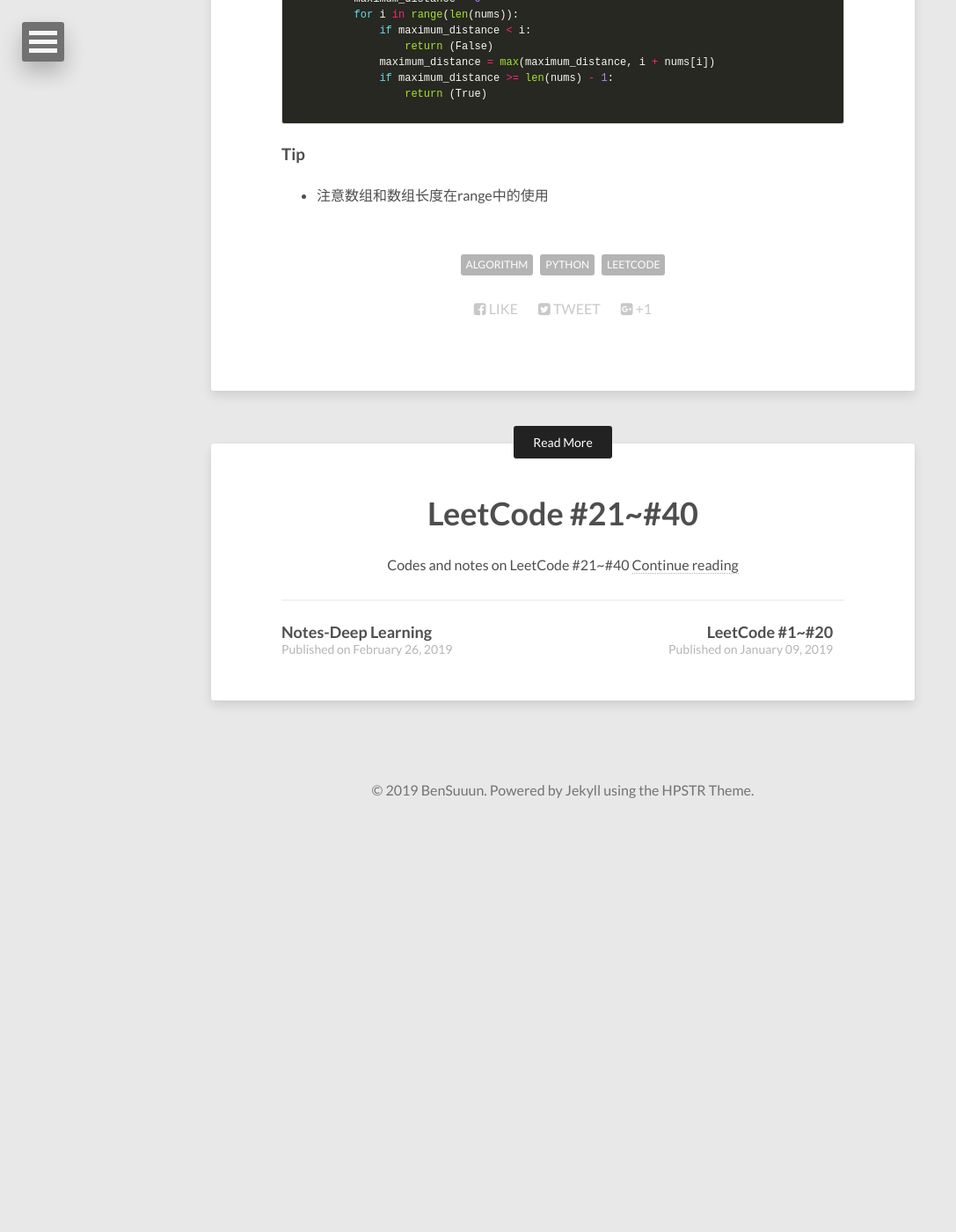
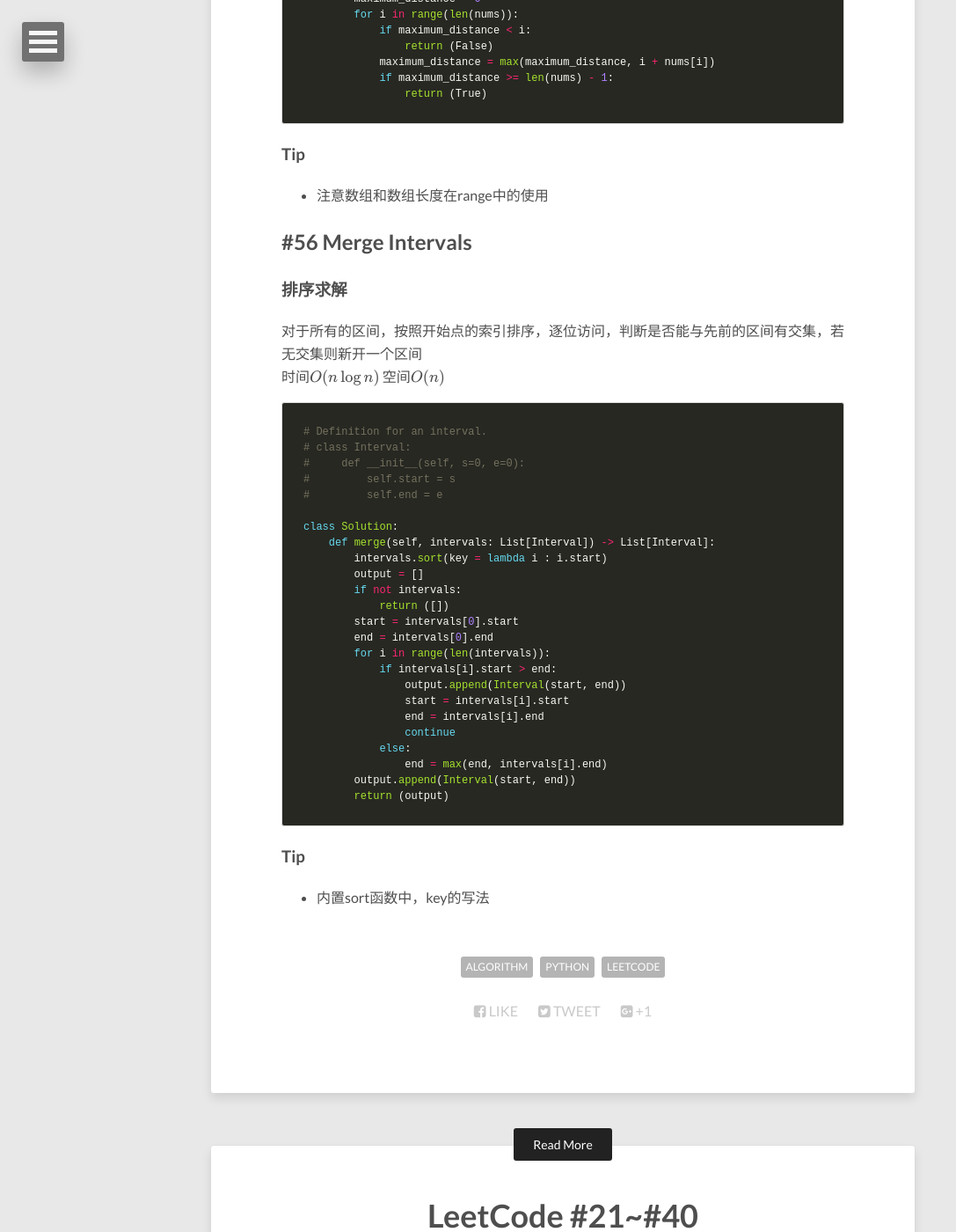
Before and after one commit to Wangbin-Sun/wangbin-sun.github.io, a Jekyll site: the page built from _posts/2019-03-29-leetcode-41-to-60.md, in a window 1280 px wide and 1400 px high, scrolled down 13546 px. Shown: the whole window at 88% size, without its empty margins (0-1087 px from the left). Built offline with Jekyll 4.4.1, drawn with Linux system fonts in a browser that asks for light colours; nearby versions of some CDN libraries; formulas are drawn with MathJax 3; before the commit the page ends 14485 px from its top, so only the background shows below that.

Commit message:
Update Leetcode to #56

````diff
--- a/_posts/2019-03-29-leetcode-41-to-60.md
+++ b/_posts/2019-03-29-leetcode-41-to-60.md
@@ -581,3 +581,40 @@ class Solution:
 
 ### Tip
 * 注意数组和数组长度在range中的使用
+
+## #56 Merge Intervals
+
+### 排序求解
+对于所有的区间，按照开始点的索引排序，逐位访问，判断是否能与先前的区间有交集，若无交集则新开一个区间
+时间$O(n \log n)$
+空间$O(n)$
+
+```python
+# Definition for an interval.
+# class Interval:
+#     def __init__(self, s=0, e=0):
+#         self.start = s
+#         self.end = e
+
+class Solution:
+    def merge(self, intervals: List[Interval]) -> List[Interval]:
+        intervals.sort(key = lambda i : i.start)
+        output = []
+        if not intervals:
+            return ([])
+        start = intervals[0].start
+        end = intervals[0].end
+        for i in range(len(intervals)):
+            if intervals[i].start > end:
+                output.append(Interval(start, end))
+                start = intervals[i].start
+                end = intervals[i].end
+                continue
+            else:
+                end = max(end, intervals[i].end)
+        output.append(Interval(start, end))
+        return (output)
+```
+
+### Tip
+* 内置sort函数中，key的写法
````
